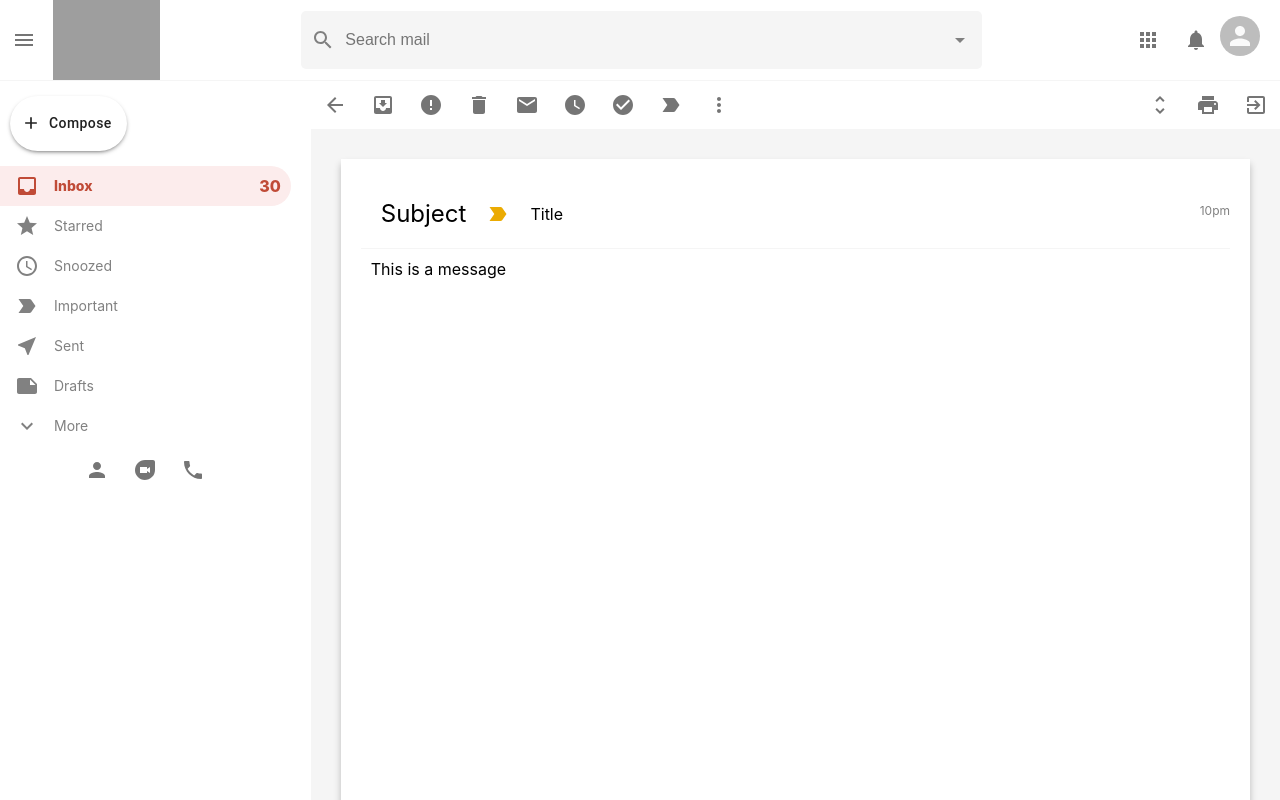
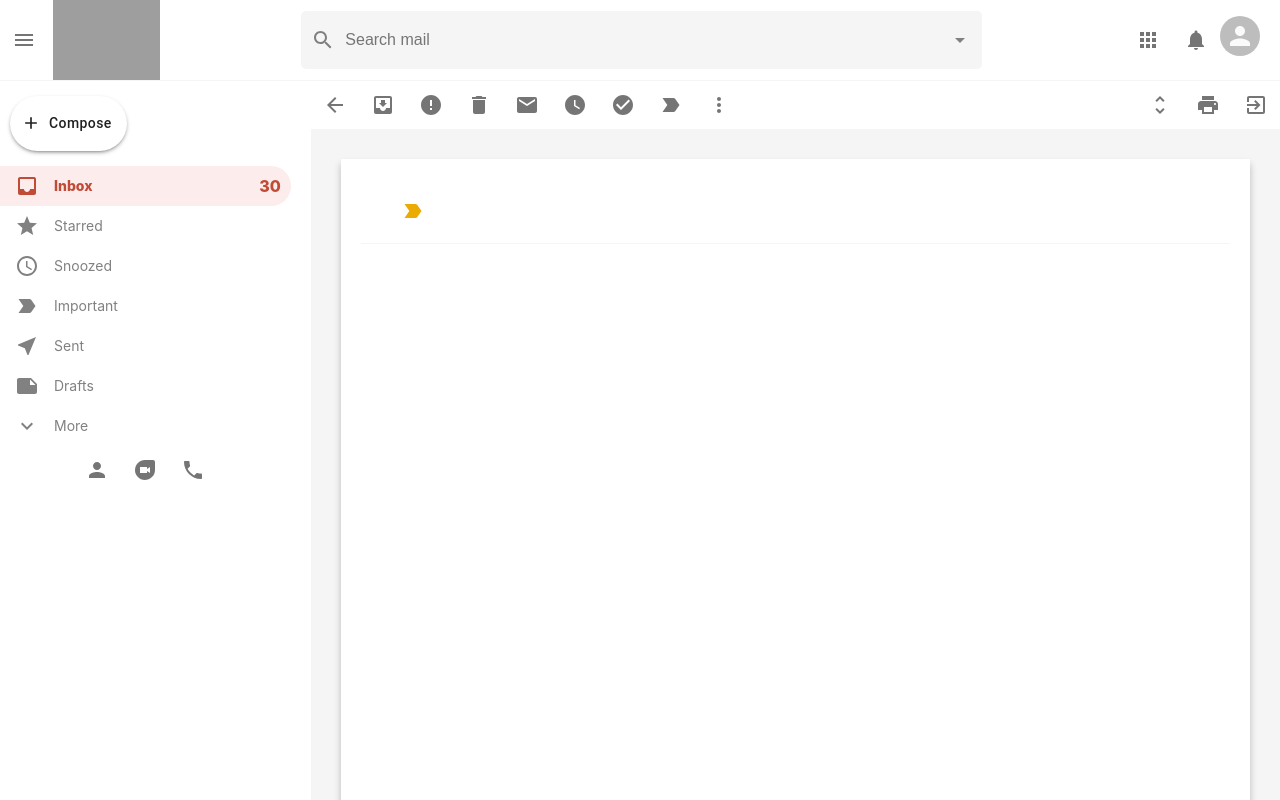
Before and after one commit to RajaKalavala/gmail-clone-rk, a React (Create React App) app: page /mail in a window 1280 px wide. Shown: the top 800 px of the page. Built offline with nearby package versions, Linux system fonts and the light colour scheme; grey boxes are pictures that could not be loaded.

Commit message:
Update Mailbox on selecting the mail
Feature: on selecting mail row it should take to mail box where it show the updated values.

```diff
--- a/src/EmailList/EmailList.css
+++ b/src/EmailList/EmailList.css
@@ -1,6 +1,17 @@
 .emailList {
   flex: 1;
   overflow: scroll;
+}
+
+/* Hide scrollbar for Chrome */
+.emailList::-webkit-scrollbar {
+  display: none;
+}
+
+/* Hide scrollbar for IE,Edge and Firefox */
+.emailList {
+  -ms-overflow-style: none;
+  scrollbar-width: none; /*Firefox*/
 }
 
 .emailList__settings {
@@ -22,3 +33,7 @@
   background-color: white;
   z-index: 999;
 }
+
+.emailList__lest {
+  padding-bottom: 20%;
+}
--- a/src/EmailRow/EmailRow.js
+++ b/src/EmailRow/EmailRow.js
@@ -1,13 +1,28 @@
 import { Checkbox, IconButton } from "@material-ui/core";
 import { LabelImportantOutlined, StarBorderOutlined } from "@material-ui/icons";
 import React from "react";
+import { useDispatch } from "react-redux";
 import { useHistory } from "react-router-dom";
+import { selectMail } from "../features/mailSlice";
 import "./EmailRow.css";
 
 function EmailRow({ id, title, subject, description, time }) {
   const history = useHistory();
+  const dispatch = useDispatch();
+  const openMail = () => {
+    dispatch(
+      selectMail({
+        id,
+        title,
+        subject,
+        description,
+        time,
+      })
+    );
+    history.push("/mail");
+  };
   return (
-    <div onClick={() => history.push("/mail")} className="emailRow">
+    <div onClick={openMail} className="emailRow">
       <div className="emailRow__options">
         <Checkbox />
         <IconButton>
--- a/src/Mail/Mail.js
+++ b/src/Mail/Mail.js
@@ -14,11 +14,15 @@
   WatchLater,
 } from "@material-ui/icons";
 import React from "react";
+import { useSelector } from "react-redux";
 import { useHistory } from "react-router-dom";
+import { selectOpenMail } from "../features/mailSlice";
 import "./Mail.css";
 
 function Mail() {
   const history = useHistory();
+  const selectedMail = useSelector(selectOpenMail);
+
   return (
     <div className="mail">
       <div className="mail__tools">
@@ -77,14 +81,14 @@
 
       <div className="mail__body">
         <div className="mail__bodyHeader">
-          <h2>Subject</h2>
+          <h2>{selectedMail?.subject}</h2>
           <LabelImportant className="mail__important" />
-          <p>Title</p>
-          <p className="mail__time">10pm</p>
+          <p>{selectedMail?.title}</p>
+          <p className="mail__time">{selectedMail?.time}</p>
         </div>
 
         <div className="mail__message">
-          <p>This is a message</p>
+          <p>{selectedMail?.description}</p>
         </div>
       </div>
     </div>
--- a/src/features/mailSlice.js
+++ b/src/features/mailSlice.js
@@ -3,9 +3,13 @@
 export const mailSlice = createSlice({
   name: "counter",
   initialState: {
+    selectedMail: null,
     sendMessageIsOpen: false,
   },
   reducers: {
+    selectMail: (state, action) => {
+      state.selectedMail = action.payload;
+    },
     openSendMessage: (state) => {
       state.sendMessageIsOpen = true;
     },
@@ -15,8 +19,13 @@
   },
 });
 
-export const { openSendMessage, closeSendMessage } = mailSlice.actions;
+export const {
+  selectMail,
+  openSendMessage,
+  closeSendMessage,
+} = mailSlice.actions;
 
+export const selectOpenMail = (state) => state.mail.selectedMail;
 export const selectSendMessageIsOpen = (state) => state.mail.sendMessageIsOpen;
 
 export default mailSlice.reducer;
--- a/src/index.css
+++ b/src/index.css
@@ -1,5 +1,6 @@
 * {
   margin: 0;
+  overflow: hidden;
 }
 
 body {
```
